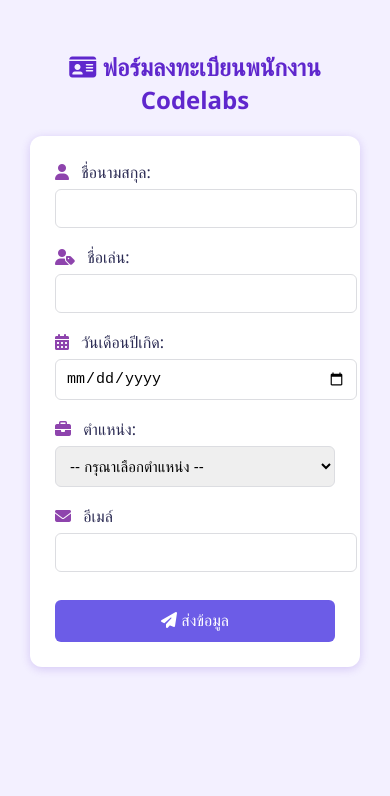
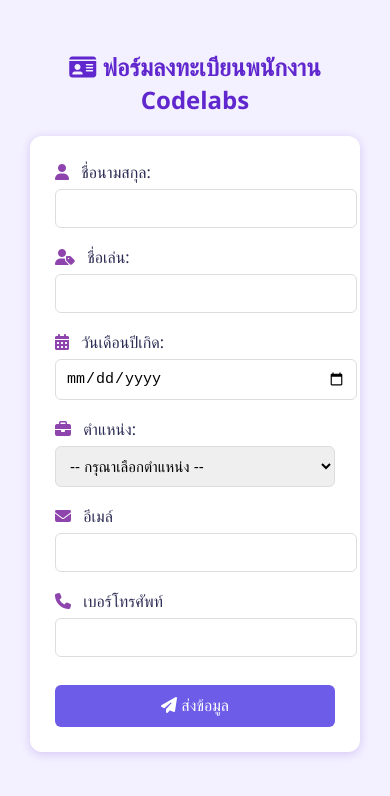
Before and after one commit to Kittichanawat/form-liff, a plain HTML site: page index.html in a window 390 px wide. Drawn offline with Linux system fonts and the light colour scheme; some packages are replaced by stand-ins of ours; a script that the page names is missing.

Commit message:
new input phone

```diff
--- a/index.html
+++ b/index.html
@@ -103,6 +103,10 @@
       <input type="email" id="email" required>
     </label>
 
+    <label > <i class="fa-solid fa-phone"></i> เบอร์โทรศัพท์
+      <input type="tel" id="phone" pattern="[0-9]{10}" required>
+    </label>
+
     <button type="submit"><i class="fa-solid fa-paper-plane"></i> ส่งข้อมูล</button>
   </form>
 
```
